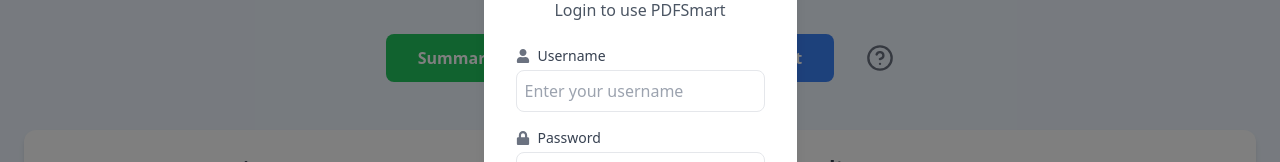
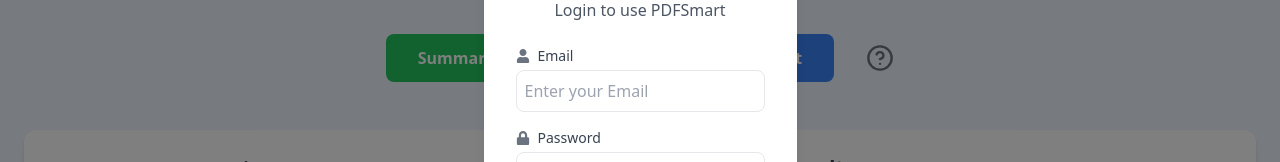
Before and after one commit to BuiTienDat04/Project_Summary_And_Translation, a React (Create React App) app in the folder Fondend-user/translate-website-client/: page / in a window 1280 px wide. Both pictures are taken after a click on the button "Login". Shown: the part 298-460 px from the top of the page. Built offline with nearby package versions, Linux system fonts and the light colour scheme.

Commit message:
update fontend login ,signup

```diff
--- a/Fondend-user/translate-website-client/src/pages/TextPage.jsx
+++ b/Fondend-user/translate-website-client/src/pages/TextPage.jsx
@@ -24,7 +24,7 @@
   const [errorMessage, setErrorMessage] = useState('');
 
   // State variables for login form
-  const [loginUsername, setLoginUsername] = useState(''); // Changed from loginEmail to loginUsername
+  const [loginEmail, setLoginEmail] = useState('');
   const [loginPassword, setLoginPassword] = useState('');
   const [loginErrorMessage, setLoginErrorMessage] = useState('');
   const [loginSuccess, setLoginSuccess] = useState(false);
@@ -77,7 +77,6 @@
     setSummary(result);
   };
 
-  // Xóa phần code thừa trong hàm summarizeText cũ
 
   const closeLoginPrompt = () => {
     setLoginPromptVisible(false);
@@ -201,21 +200,20 @@
   };
 
   const handleLogin = () => {
-    if (!loginUsername || !loginPassword) { // Changed to loginUsername
-      setLoginErrorMessage('Please enter UserName and password. '); // Changed error message
+    if (!loginEmail || !loginPassword) {
+      setLoginErrorMessage('Please enter Email and password.');
       return;
     }
 
     // In a real application, you would authenticate with your backend here
     // For this placeholder, we'll just use the loginUsername as username
-    const usernameToDisplay = loginUsername; // Use loginUsername for display
+    const usernameToDisplay = loginEmail;
 
-    console.log('Login Data:', { username: loginUsername, password: loginPassword }); // Log username
+    console.log('Login Data:', { email: loginEmail, password: loginPassword });
     setLoginSuccess(true);
     setLoginErrorMessage('');
-    setLoginWelcomeMessageVisible(true); // Show welcome message popup
-
-    setLoggedInUsername(usernameToDisplay); // Set username on login
+    setLoginWelcomeMessageVisible(true);
+    setLoggedInUsername(usernameToDisplay);
 
     // Reset loginSuccess and hide login form after a short delay (optional, for better UX)
     setTimeout(() => {
@@ -224,7 +222,8 @@
     }, 100); // Short delay to ensure welcome message is displayed
 
 
-    setLoginUsername(''); // Reset loginUsername
+    // Reset trường nhập liệu
+    setLoginEmail('');
     setLoginPassword('');
   };
 
@@ -284,7 +283,7 @@
         </div>
       </nav>
 
-       {/* Thông báo đăng nhập ở giữa trang */}
+      {/* Thông báo đăng nhập ở giữa trang */}
       {loginPromptVisible && (
         <div className="fixed inset-0 bg-black bg-opacity-50 flex items-center justify-center z-20">
           <div className="bg-white rounded-xl shadow-lg p-8 max-w-md mx-auto">
@@ -580,7 +579,7 @@
             <div className="space-y-4">
               <div>
                 <label htmlFor="name" className="block text-sm font-medium text-gray-700 mb-1 flex items-center">
-                  <FaUser className="mr-2 text-gray-500" />Username
+                  <FaUser className="mr-2 text-gray-500" />Name
                 </label>
                 <input
                   type="text"
@@ -688,15 +687,15 @@
             <div className="space-y-4">
               <div>
                 <label htmlFor="loginUsername" className="block text-sm font-medium text-gray-700 mb-1 flex items-center">
-                  <FaUser className="mr-2 text-gray-500" />Username
+                  <FaUser className="mr-2 text-gray-500" />Email
                 </label>
                 <input
-                  type="text"
-                  id="loginUsername"
+                  type="Email"
+                  id="loginEmail"
                   className="w-full p-2 border rounded-lg focus:ring-2 focus:ring-blue-500 focus:outline-none"
-                  placeholder="Enter your username"
-                  value={loginUsername}
-                  onChange={(e) => setLoginUsername(e.target.value)}
+                  placeholder="Enter your Email"
+                  value={loginEmail}
+                  onChange={(e) => setLoginEmail(e.target.value)}
                 />
               </div>
               <div>
```
